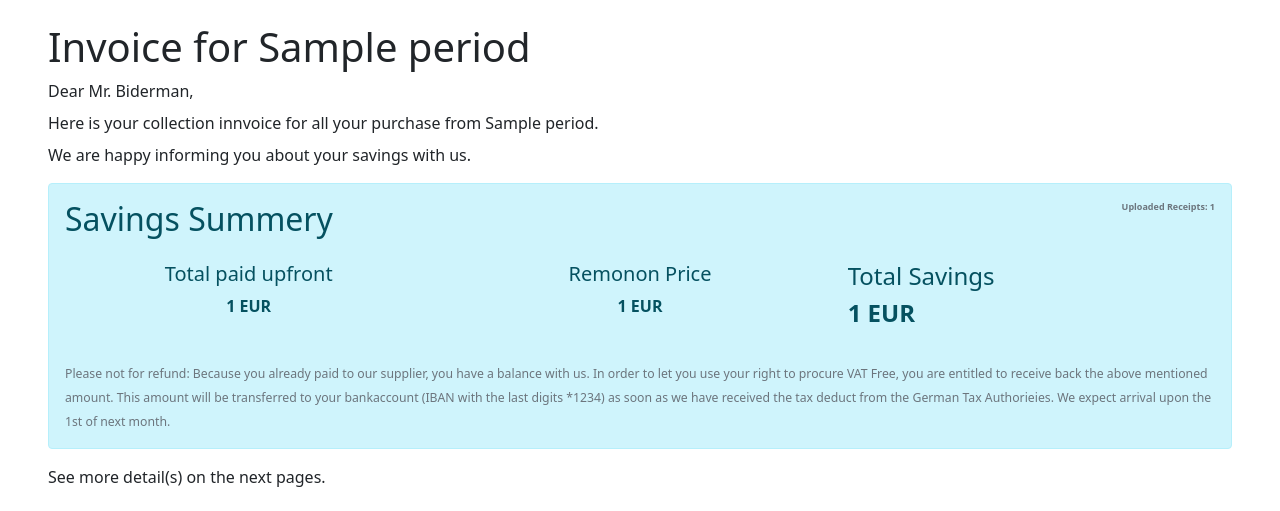
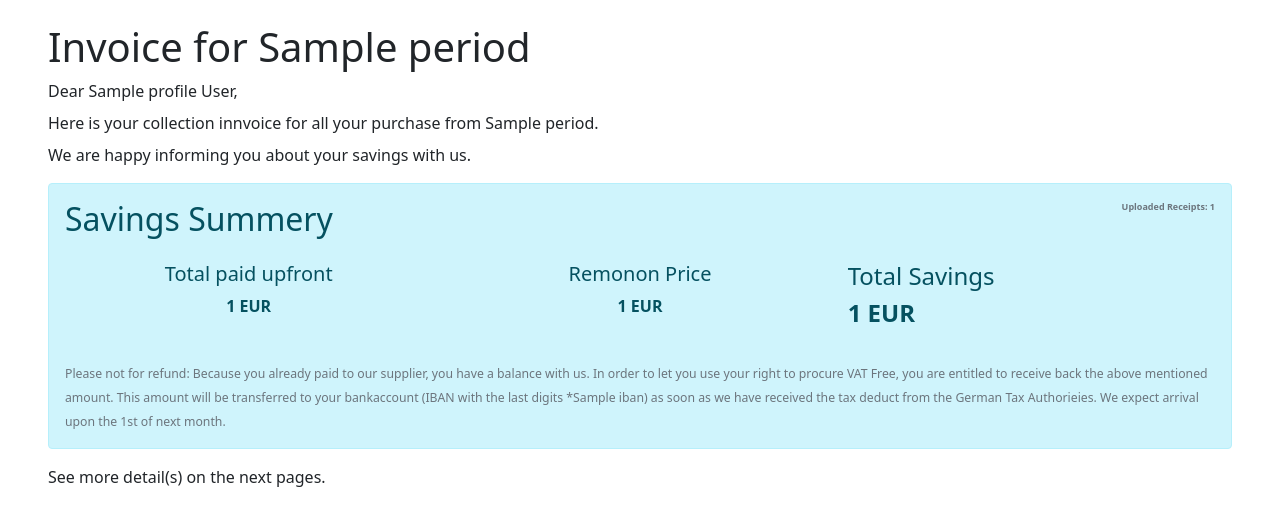
Before and after one commit to GundlackFelixDEV/pdf-template-service, a Flask app: template templates/sammelrechnung.j2 in a window 1280 px wide. Shown: the part 289-800 px from the top of the page. Run offline with Flask 2, Linux system fonts and the light colour scheme; the template is opened without the code that fills it: most values are stand-ins (such as "Sample title", 1, 10 or a date in 2020); form fields are guessed from the names that the template uses.

Commit message:
add profile title and lastname and IBAN

```diff
--- a/server.py
+++ b/server.py
@@ -20,9 +20,12 @@ def sammelrechnung():
     """Sammel Rechnung."""
     profile = {
         "reciepientsFullName": "Max Mustermann",
+        "lastName": "Mustermann",
+        "title": "Mr.",
         "reciepientsAddress": "Musterstraße 11",
         "zipCode": "123456",
-        "city": "Musterhausen"
+        "city": "Musterhausen",
+        "IBAN": "12345678910"
 
     }
     nf_form = {
--- a/templates/sammelrechnung.j2
+++ b/templates/sammelrechnung.j2
@@ -47,7 +47,7 @@
             <div id="message_top" class="col-12 pt-4">
                 <h1>Invoice for {{Invoice.Period}}</h1>
                 <div>
-                    <p class="pb-2 m-0">Dear Mr. Biderman,</p>
+                    <p class="pb-2 m-0">Dear {{Profile.title}} {{Profile.lastName}},</p>
                     <p class="pb-2 m-0">Here is your collection innvoice for all your purchase from {{Invoice.Period}}.</p>
                     <p class="mb-0">We are happy informing you about your savings with us.</p>
                 </div>
@@ -75,7 +75,7 @@
                     <div id="disclaimer">
                         <small>
                             <small class="text-muted text-small">
-                                Please not for refund: Because you already paid to our supplier, you have a balance with us. In order to let you use your right to procure VAT Free, you are entitled to receive back the above mentioned amount. This amount will be transferred to your bankaccount (IBAN with the last digits *1234) as soon as we have received the tax deduct from the German Tax Authorieies. We expect arrival upon the 1st of next month.
+                                Please not for refund: Because you already paid to our supplier, you have a balance with us. In order to let you use your right to procure VAT Free, you are entitled to receive back the above mentioned amount. This amount will be transferred to your bankaccount (IBAN with the last digits *{{Profile.IBAN}}) as soon as we have received the tax deduct from the German Tax Authorieies. We expect arrival upon the 1st of next month.
                             </small>
                         </small>
                     </div>
```
